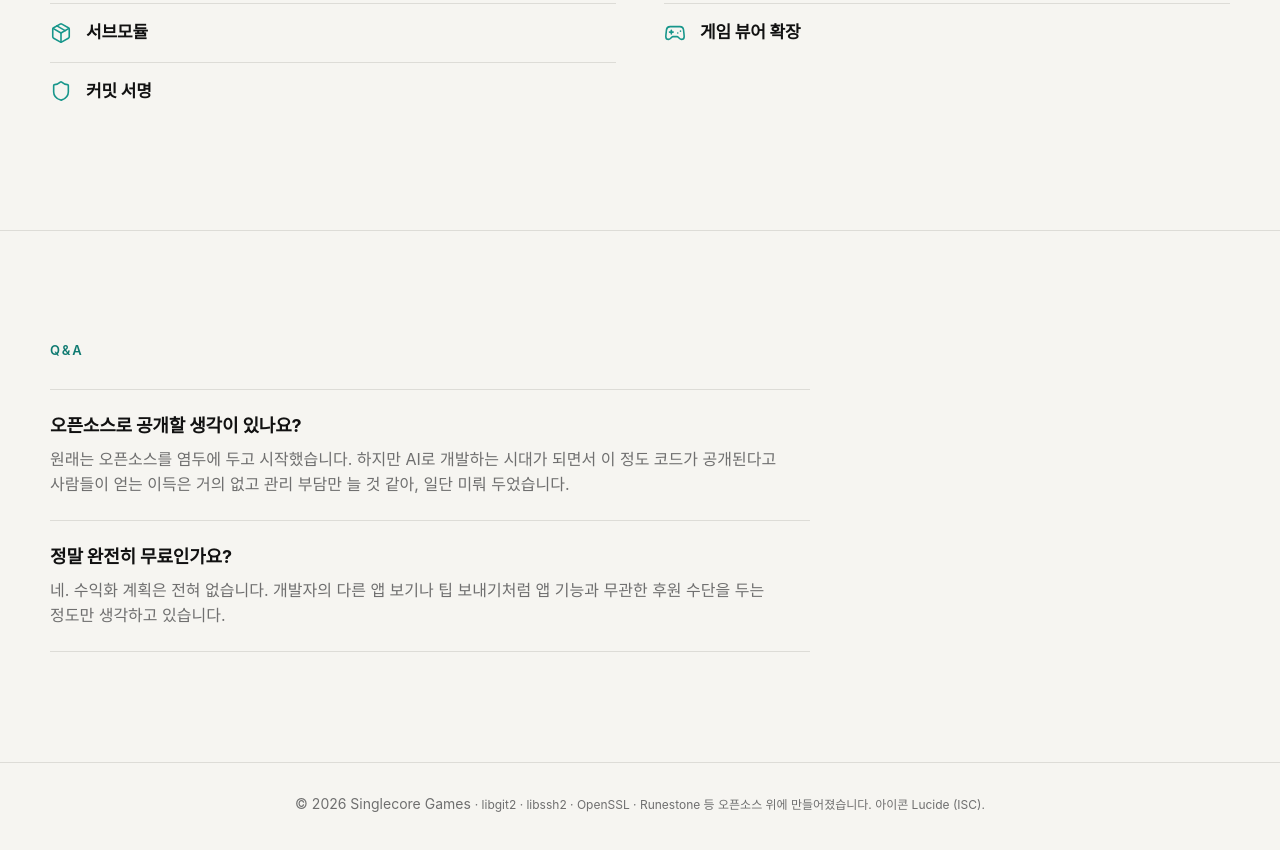
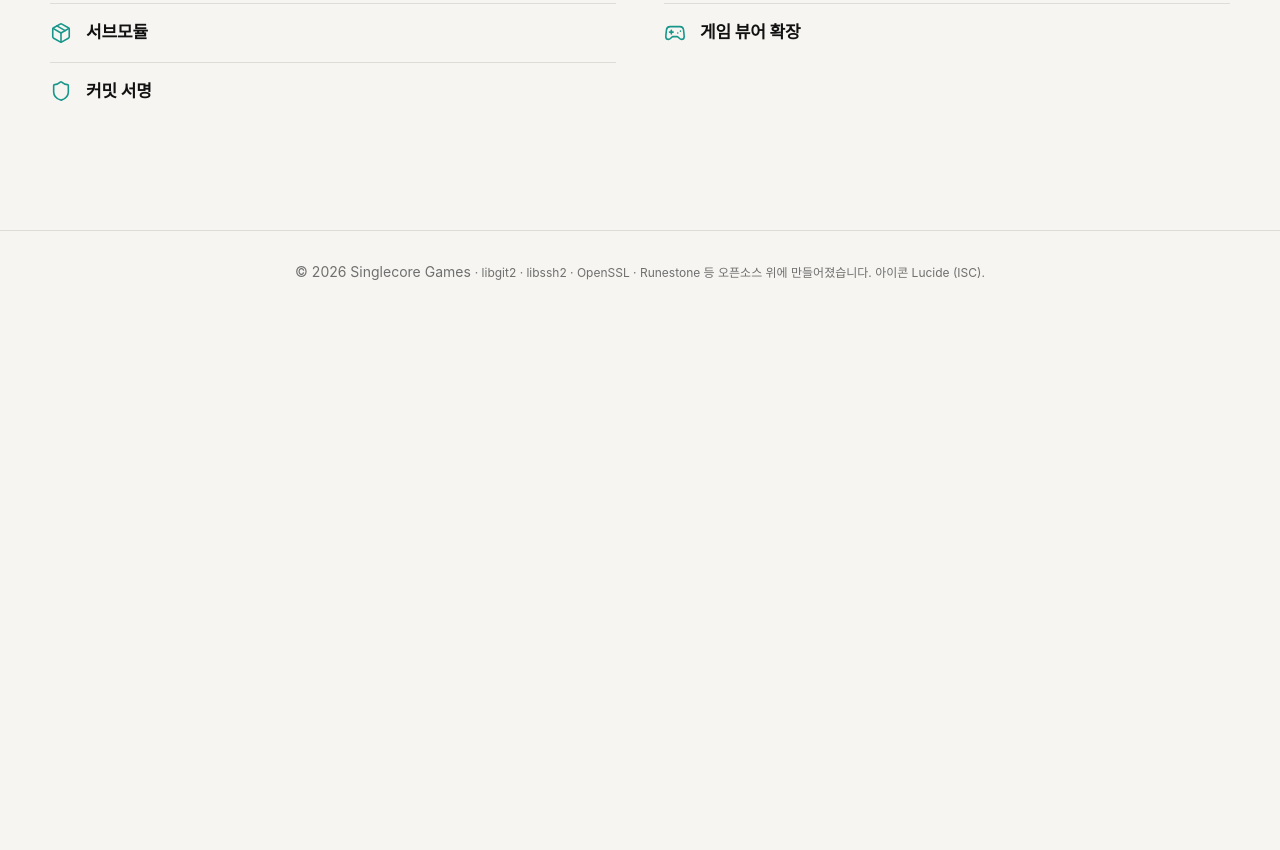
Before and after one commit to singlecoregames/roost, a plain HTML site: page ko/index.html in a window 1280 px wide. Shown: the part 3056-3906 px from the top of the page. After the commit the page ends 3388 px from the top, so only its background shows below. Drawn offline with Linux system fonts and the light colour scheme.

Commit message:
README: Q&A section; site: remove Q&A

```diff
--- a/assets/site.css
+++ b/assets/site.css
@@ -174,12 +174,6 @@ section.screens { padding: 8px 0 90px; }
 /* 로드맵 — 베타 절 아래, 좌측 정렬 목록 */
 /* 로드맵 — Features 목록 아래, 그룹 라벨과 같은 톤 */
 .roadmap-wrap { margin-top: 8px; }
-/* Q&A — 질문 굵게, 답은 본문 톤 한 문단. 한 칼럼 */
-.faq { list-style: none; margin: 20px 0 0; padding: 0; max-width: 760px; }
-.faq li { padding: 22px 0; border-top: 1px solid var(--line); }
-.faq li:last-child { border-bottom: 1px solid var(--line); }
-.faq b { display: block; font-size: 18px; font-weight: 650; letter-spacing: -.01em; margin-bottom: 8px; }
-.faq p { margin: 0; font-size: 16px; line-height: 1.6; color: var(--muted); word-break: keep-all; }
 .roadmap-wrap h3.group { margin-bottom: 6px; }
 .features.roadmap li { align-items: center; padding: 16px 0; }
 .features.roadmap .ic { margin-top: 0; }
--- a/ko/index.html
+++ b/ko/index.html
@@ -130,16 +130,6 @@
       </div>
     </div>
   </section>
-
-  <section class="feature" id="faq">
-    <div class="shell">
-      <div class="sec-head"><div class="eyebrow">Q&amp;A</div></div>
-      <ul class="faq">
-        <li><b>오픈소스로 공개할 생각이 있나요?</b><p>원래는 오픈소스를 염두에 두고 시작했습니다. 하지만 AI로 개발하는 시대가 되면서 이 정도 코드가 공개된다고 사람들이 얻는 이득은 거의 없고 관리 부담만 늘 것 같아, 일단 미뤄 두었습니다.</p></li>
-        <li><b>정말 완전히 무료인가요?</b><p>네. 수익화 계획은 전혀 없습니다. 개발자의 다른 앱 보기나 팁 보내기처럼 앱 기능과 무관한 후원 수단을 두는 정도만 생각하고 있습니다.</p></li>
-      </ul>
-    </div>
-  </section>
 </main>
 
 <footer>
```
Also changed, not shown: index.html (+0 -10 lines), 1 other file.
